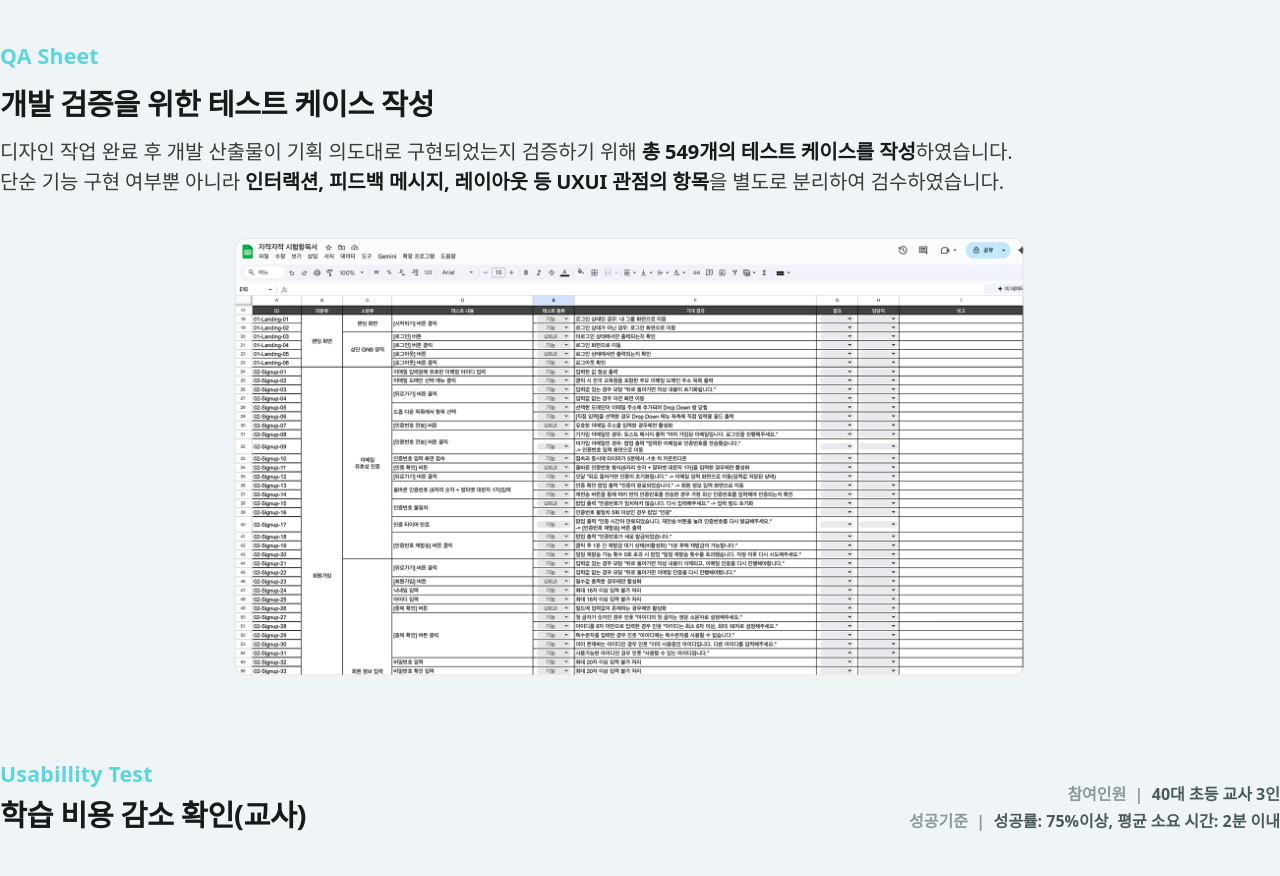
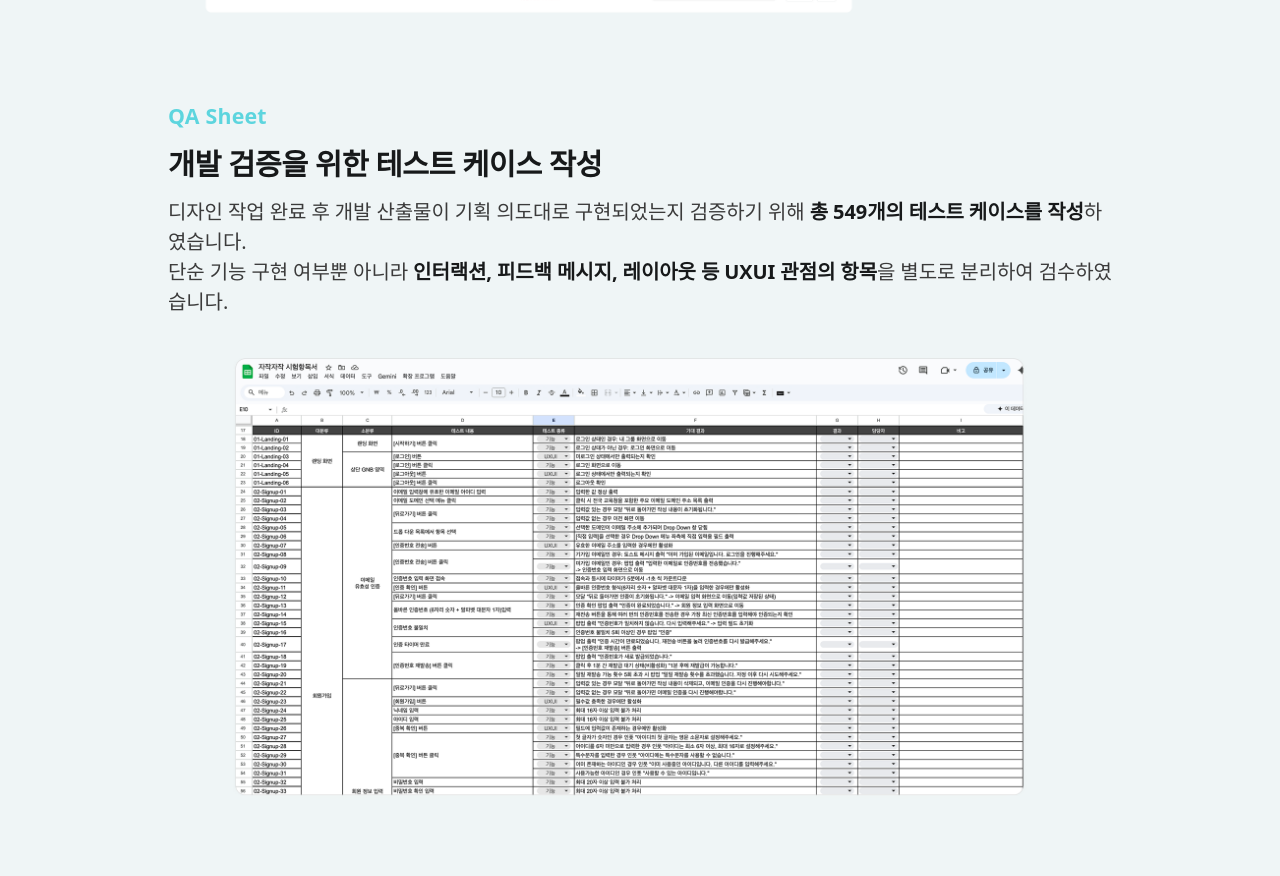
Before and after one commit to xyeon-ux/xyeon-ux.github.io, a plain HTML site: page JAJAK.html in a window 1280 px wide. Shown: the part 7995-8871 px from the top of the page. Drawn offline with Linux system fonts and the light colour scheme; a web font is replaced by a local one.

Commit message:
Update JAJAK.html

```diff
--- a/JAJAK.html
+++ b/JAJAK.html
@@ -219,14 +219,14 @@
 
   /* ---------- Mint region (Components / QA / Usability) ---------- */
   .mint-block { background: var(--mint); }
-  .chapter { padding: 92px 0 30px; }
+  .chapter { padding: 92px 252px 30px; }
   .chapter .lead { color: #3b3b3b; }
   .chapter-fig { margin-top: 28px; }
   .qa-fig img { width: 1416px; }
   .components-fig img, .ut-fig img { width: 1416px; }
 
   /* Usability Test head */
-  .ut { padding: 92px 0 36px; }
+  .ut { padding: 92px 252px 36px; }
   .ut-head { display: flex; align-items: flex-end; justify-content: space-between; gap: 40px; }
   .ut-head .ut-titles .kicker { margin-bottom: 16px; }
   .ut-head .ut-titles .headline { margin: 0; }
```
